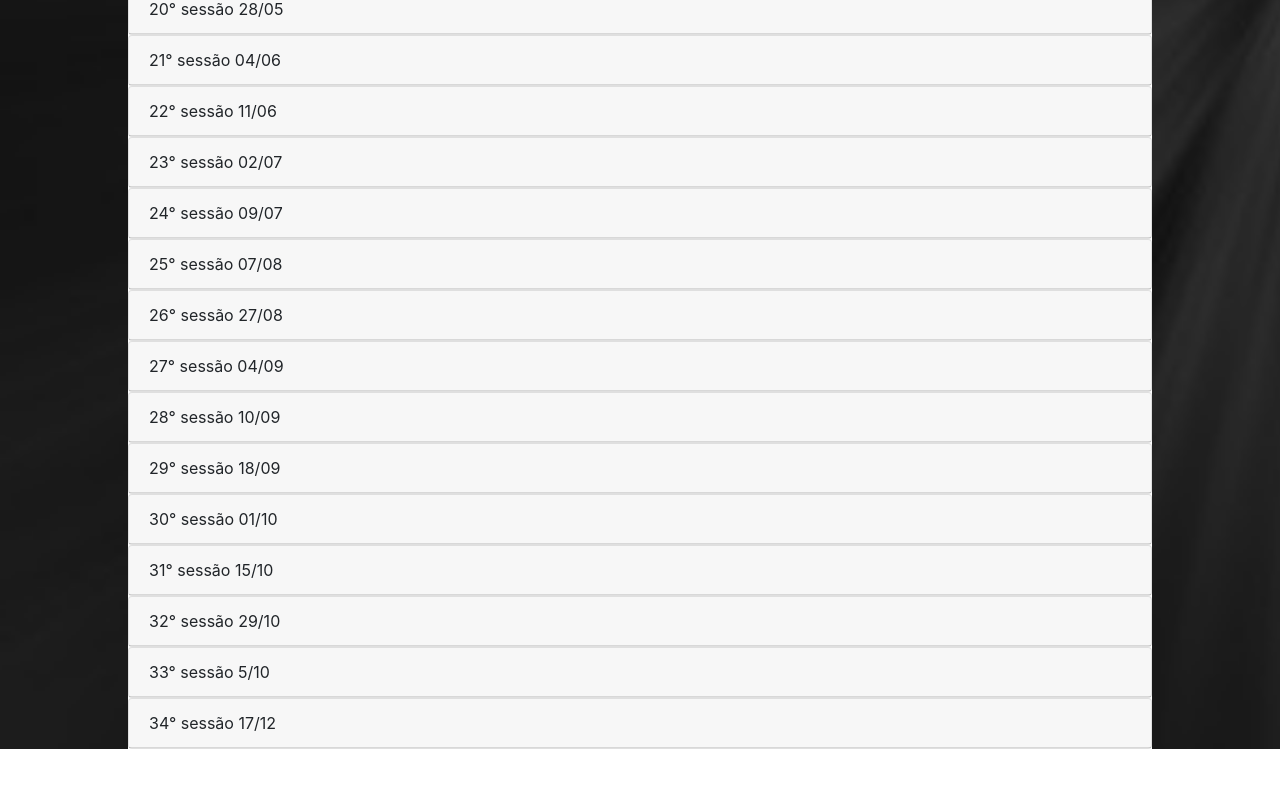
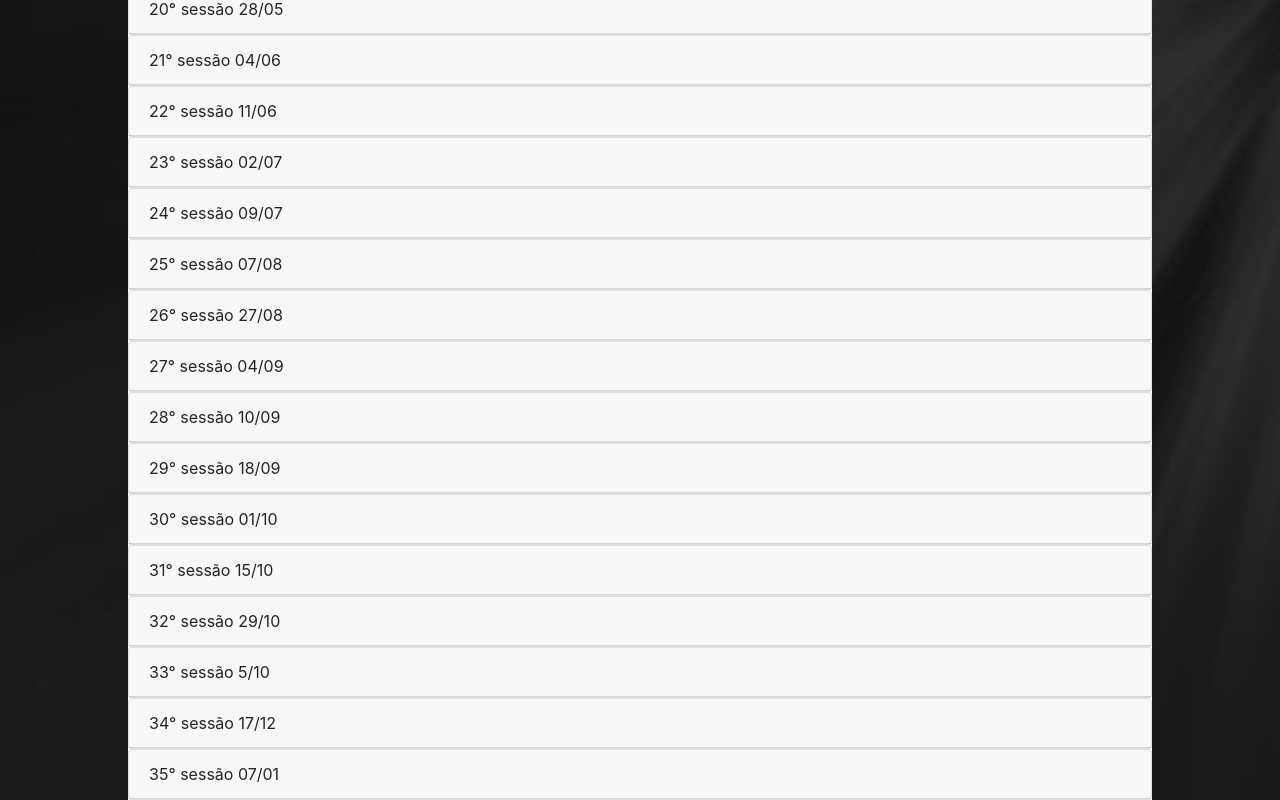
Before and after one commit to CaioCohen/CorruptedDominion, an Angular app: page /sessoes in a window 1280 px wide. Shown: the part 1047-1847 px from the top of the page. Before the commit the page ends 1796 px from the top, so only its background shows below. Built offline with nearby package versions, Linux system fonts and the light colour scheme; what ngx-bootstrap-icons would draw is missing.

Commit message:
35 sessao campanha 2

```diff
--- a/src/app/main/sessoes/sessoes.component.html
+++ b/src/app/main/sessoes/sessoes.component.html
@@ -1062,6 +1062,13 @@
         <p>Porém, ao entrarem na sala do trono, eles descobrem que era uma armadilha, o rei possuia ordens do 13° príncipe de prenderem o grupo e inclusive um assassino profissional foi contratado para lhes dar ajuda.</p>
         <p>O grupo tenta resistir, em vão. No final eles foram presos.</p>
       </accordion-group>
+      <accordion-group>
+        <div accordion-heading class="header"> 35° sessão 07/01</div>
+        <p>O grupo resolve bolar um plano pra escapar da prisão. A Nimue engana o guarda e rouba as chaves, eles conseguem discretamente abrir as algemas e a porta sem os guardas perceberem</p>
+        <p>Eles rapidamente neutralizam os guardas da sala sem alarmar o resto do castelo, se transformam em moscas e saem voando pelo castelo à procura de uma janela aberta que, por conta do azar, não encontram.</p>
+        <p>Na verdade eles até encontram, mas estava em uma sala com um circulo mágico suspeito e eles não se atreveram a arriscar entrar nessa sala.</p>
+        <p>Então Ghorr resolveu sair da forma de mosca, se transformar em um urso, quebrar a janela para dar aos seus companheiros uma chance de fugir, que funcionou, mas Ghor e Hans (que resolveu ajudar seu amigo) acabaram não conseguindo fugir continuam presos.</p>
+      </accordion-group>
     </ng-container>
   </accordion>
 </div>
```
Also changed, not shown: 1 other file (tests, documents, lock files or other folders).
